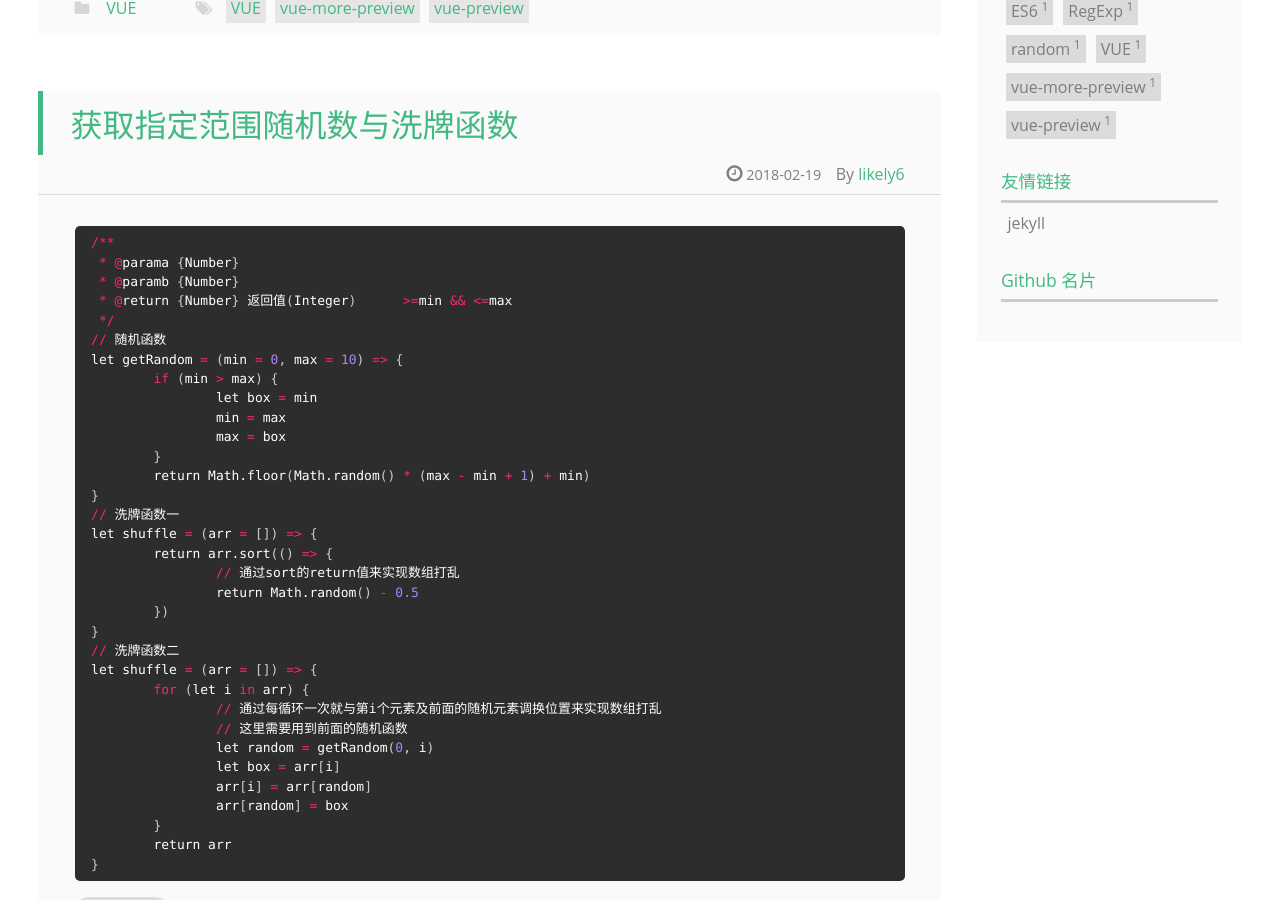
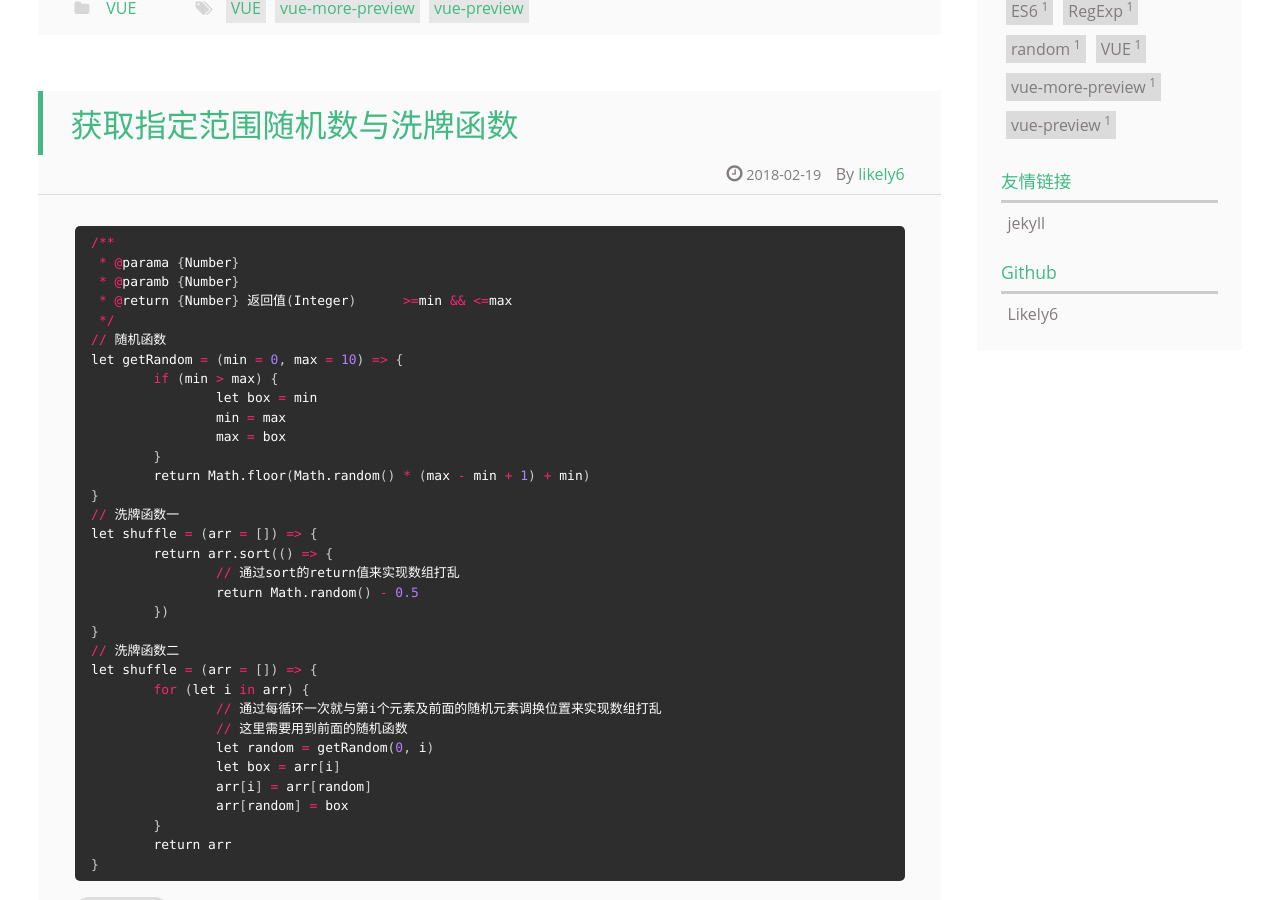
Before and after one commit to Likely6/likely6.github.com, a Jekyll site: the page built from index.html, in a window 1280 px wide and 900 px high, scrolled down 567 px. Built offline with Jekyll 4.4.1, drawn with Linux system fonts in a browser that asks for light colours; a script that is not in the unit is left out; the list of posts is cut into pages by our own code; comment, search, counter and statistics services are not loaded.

Commit message:
no message

```diff
--- a/_config.yml
+++ b/_config.yml
@@ -94,7 +94,8 @@ author:
   zhihu:      ## e.g. jark  for http://www.zhihu.com/people/jark
   email:      ## e.g. imjark@gmail.com
   twitter:    ## e.g. jarkwu for https://twitter.com/jarkwu
-  github:     Likely6 for https://github.com/Likely6 ## e.g. wuchong for https://github.com/wuchong
+  github:     https://github.com/Likely6 ## e.g. wuchong for https://github.com/wuchong
+  githubName: Likely6
   facebook:   ## e.g. imjark for https://facebook.com/imjark
   linkedin:   ## e.g. wuchong1014 for https://www.linkedin.com/in/wuchong1014
   google_plus:    ## e.g. "111190881341800841449" for https://plus.google.com/u/0/111190881341800841449, the "" is needed!
--- a/_data/languages/de.yml
+++ b/_data/languages/de.yml
@@ -19,7 +19,7 @@ weibo: Weibo
 links: Links
 rss: RSS
 doubanshow: Douban Show
-github-card: Github Card
+github-card: Github
 showsidebar: Seistenleiste anzeigen
 hidesidebar: Seistenleiste verstecken
 updated: Aktualisiert
--- a/_data/languages/en.yml
+++ b/_data/languages/en.yml
@@ -19,7 +19,7 @@ weibo: Weibo
 links: Links
 rss: RSS
 doubanshow: Douban Show
-github-card: Github Card
+github-card: Github
 showsidebar: Show Sidebar
 hidesidebar: Hide Sidebar
 updated: Updated
--- a/_data/languages/zh-CN.yml
+++ b/_data/languages/zh-CN.yml
@@ -19,7 +19,7 @@ links: 友情链接
 weibo: 新浪微博
 rss: RSS 订阅
 doubanshow: 豆瓣秀
-github-card: Github 名片
+github-card: Github
 showsidebar: 显示侧边栏
 hidesidebar: 隐藏侧边栏
 updated: 更新日期
--- a/_data/languages/zh-TW.yml
+++ b/_data/languages/zh-TW.yml
@@ -19,7 +19,7 @@ links: 友情鏈接
 weibo: 新浪微博
 rss: RSS 訂閱
 doubanshow: 豆瓣秀
-github-card: Github 名片
+github-card: Github
 showsidebar: 顯示側邊欄
 hidesidebar: 隱藏側邊欄
 updated: 更新日期
--- a/_includes/_widget/github-card.html
+++ b/_includes/_widget/github-card.html
@@ -1,8 +1,16 @@
-{% if site.author.github %}
+<!-- {% if site.author.github %}
 <div class="github-card">
 <p class="asidetitle">{{ lang.github-card }}</p>
 <div class="github-card" data-github="{{ site.author.github }}" data-width="220" data-height="119" data-theme="medium">
 <script type="text/javascript" src="//cdn.jsdelivr.net/github-cards/latest/widget.js" ></script>
 </div>
 </div>
-{% endif %}
+{% endif %} -->
+<div class="linkslist">
+  <p class="asidetitle">{{ lang.github-card }}</p>
+    <ul>
+        <li>
+            <a href="{{ site.author.github }}" target="_blank" title="{{ site.author.githubName }}">{{ site.author.githubName }}</a>
+        </li>
+    </ul>
+</div>
```
